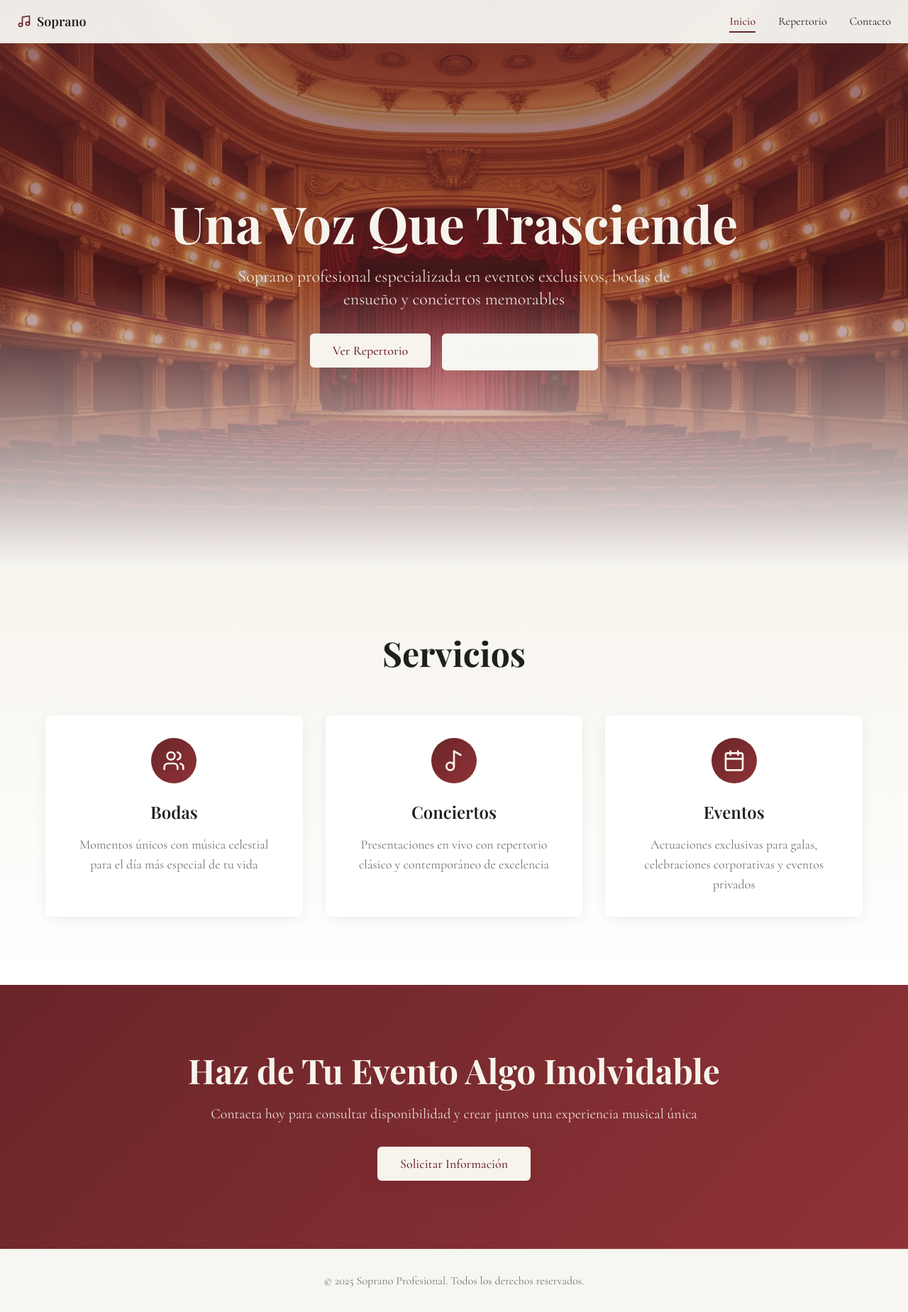
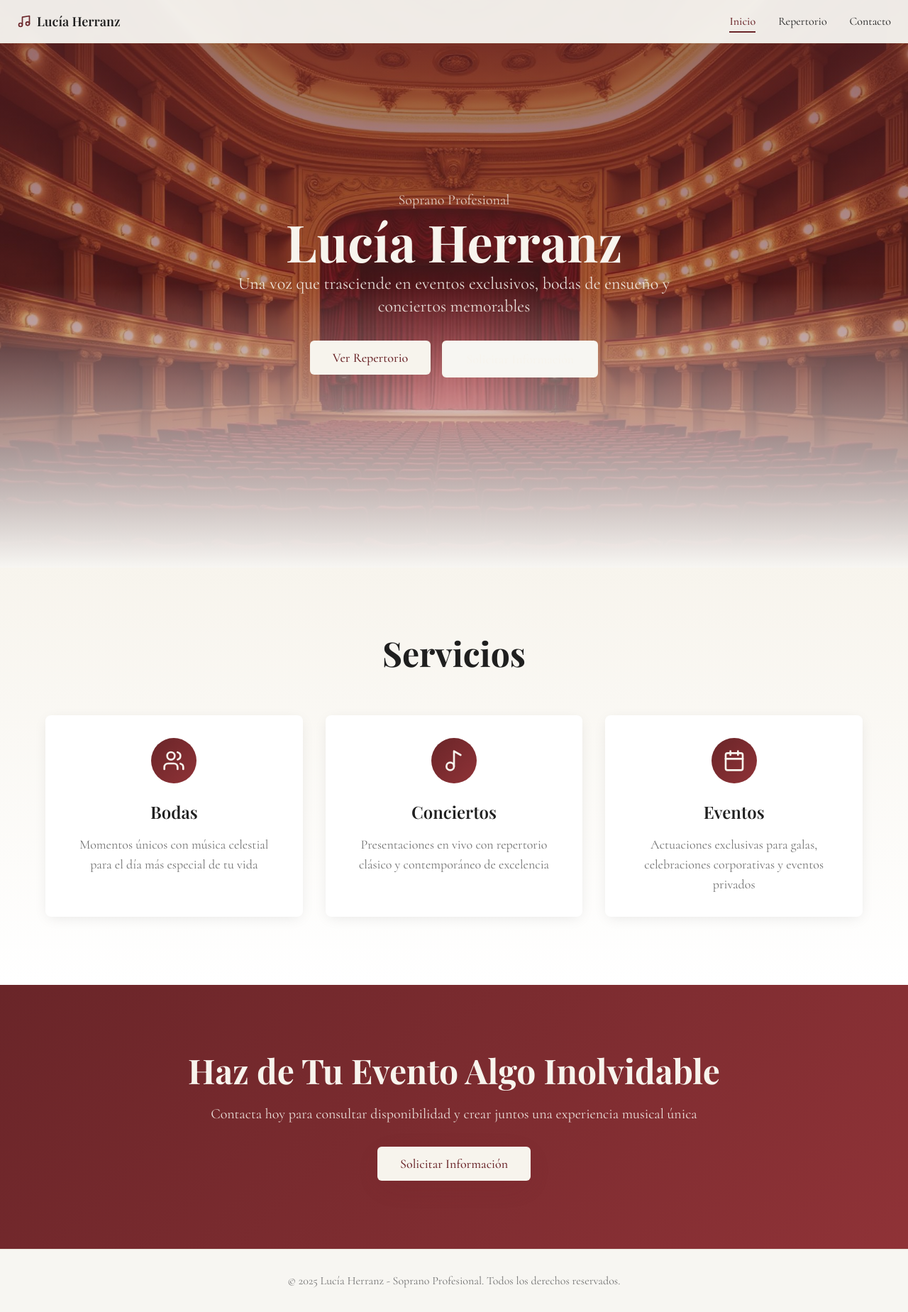
Before and after one commit to gomez60621-lab/lucia-herranz-soprano, a React (Vite) app: page / in a window 1280 px wide. Shown: the whole page at 71% size. Built offline with nearby package versions, Linux system fonts and the light colour scheme; the HTML template or start-up script is replaced by a standard one.

Commit message:
Update landing page name

```diff
--- a/src/components/Navigation.tsx
+++ b/src/components/Navigation.tsx
@@ -13,7 +13,7 @@ const Navigation = () => {
           <Link to="/" className="flex items-center gap-2 group">
             <Music className="w-5 h-5 text-primary transition-transform group-hover:scale-110" />
             <span className="font-playfair font-semibold text-lg text-foreground">
-              Soprano
+              Lucía Herranz
             </span>
           </Link>
 
--- a/src/pages/Index.tsx
+++ b/src/pages/Index.tsx
@@ -19,11 +19,14 @@ const Index = () => {
         </div>
 
         <div className="relative z-10 text-center px-6 max-w-4xl mx-auto animate-fade-in">
-          <h1 className="font-playfair text-5xl md:text-7xl font-bold text-primary-foreground mb-6">
-            Una Voz Que Trasciende
+          <p className="font-cormorant text-lg md:text-xl text-primary-foreground/80 mb-2">
+            Soprano Profesional
+          </p>
+          <h1 className="font-playfair text-5xl md:text-7xl font-bold text-primary-foreground mb-2">
+            Lucía Herranz
           </h1>
           <p className="font-cormorant text-xl md:text-2xl text-primary-foreground/90 mb-8 max-w-2xl mx-auto">
-            Soprano profesional especializada en eventos exclusivos, bodas de ensueño y conciertos memorables
+            Una voz que trasciende en eventos exclusivos, bodas de ensueño y conciertos memorables
           </p>
           <div className="flex flex-col sm:flex-row gap-4 justify-center">
             <Link to="/repertorio">
@@ -118,7 +121,7 @@ const Index = () => {
       <footer className="py-8 px-6 border-t border-border bg-background">
         <div className="max-w-6xl mx-auto text-center">
           <p className="font-cormorant text-muted-foreground">
-            © 2025 Soprano Profesional. Todos los derechos reservados.
+            © 2025 Lucía Herranz - Soprano Profesional. Todos los derechos reservados.
           </p>
         </div>
       </footer>
```
